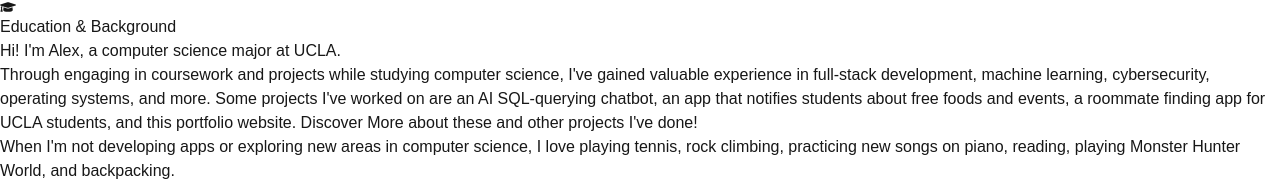
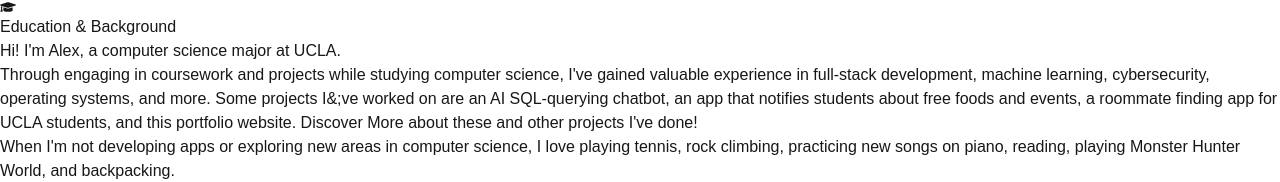
Before and after one commit to cuhs/Engineering-Portfolio, a Next.js app in the folder engineering-portfolio/: page /about in a window 1280 px wide. Shown: the part 501-683 px from the top of the page. Built offline with nearby package versions, Linux system fonts and the light colour scheme.

Commit message:
fixed build errors

```diff
--- a/engineering-portfolio/src/app/about/page.tsx
+++ b/engineering-portfolio/src/app/about/page.tsx
@@ -3,9 +3,9 @@
 import { motion } from "framer-motion";
 import Image from "next/image";
 import { Header } from "../../components/Header";
-import { FaGraduationCap, FaCode, FaLaptopCode, FaGamepad, FaHiking, FaMusic } from "react-icons/fa";
-import { MdInterests } from "react-icons/md";
-import { FaLinkedin, FaGithub, FaInstagram } from "react-icons/fa";
+import { FaGraduationCap, FaCode} from "react-icons/fa";
+import { FaLinkedin, FaGithub } from "react-icons/fa";
+import Link from "next/link";
 
 export default function AboutPage() {
 
@@ -100,14 +100,14 @@
                 <FaGraduationCap className="mr-2" /> Education & Background
               </h2>
               <p className="mb-4 leading-relaxed">
-                Hi! I'm Alex, a computer science major at <span className="text-blue-400 font-medium">UCLA</span>.
+                Hi! I&apos;m Alex, a computer science major at <span className="text-blue-400 font-medium">UCLA</span>.
               </p>
               <p className="mb-4 leading-relaxed">
-                Through engaging in coursework and projects while studying computer science, I've gained valuable experience in <span className="text-blue-300 font-medium">full-stack development</span>, <span className="text-blue-400 font-medium">machine learning</span>,
-                <span className="text-blue-500 font-medium"> cybersecurity</span>, <span className="text-blue-600 font-medium"> operating systems</span>, and more. Some projects I've worked on are an AI SQL-querying chatbot, an app that notifies students about free foods and events, a roommate finding app for UCLA students, and this portfolio website. <a href="/#projects" className="text-cyan-400 hover:text-cyan-200 underline font-medium transition-colors duration-300">Discover More</a> about these and other projects I've done!
+                Through engaging in coursework and projects while studying computer science, I&apos;ve gained valuable experience in <span className="text-blue-300 font-medium">full-stack development</span>, <span className="text-blue-400 font-medium">machine learning</span>,
+                <span className="text-blue-500 font-medium"> cybersecurity</span>, <span className="text-blue-600 font-medium"> operating systems</span>, and more. Some projects I&;ve worked on are an AI SQL-querying chatbot, an app that notifies students about free foods and events, a roommate finding app for UCLA students, and this portfolio website. <Link href="/#projects" className="text-cyan-400 hover:text-cyan-200 underline font-medium transition-colors duration-300">Discover More</Link> about these and other projects I&apos;ve done!
               </p>
               <p className="leading-relaxed">
-                When I'm not developing apps or exploring new areas in computer science, I love playing tennis, rock climbing, practicing new songs on piano, reading, playing Monster Hunter World, and backpacking.
+                When I&apos;m not developing apps or exploring new areas in computer science, I love playing tennis, rock climbing, practicing new songs on piano, reading, playing Monster Hunter World, and backpacking.
               </p>
             </div>
 
--- a/engineering-portfolio/src/components/Header.tsx
+++ b/engineering-portfolio/src/components/Header.tsx
@@ -1,6 +1,5 @@
 "use client";
 
-import { motion } from "framer-motion";
 import Link from "next/link";
 import { usePathname } from "next/navigation";
 import "tailwindcss/tailwind.css";
```
Also changed, not shown: 1 other file (tests, documents, lock files or other folders).
